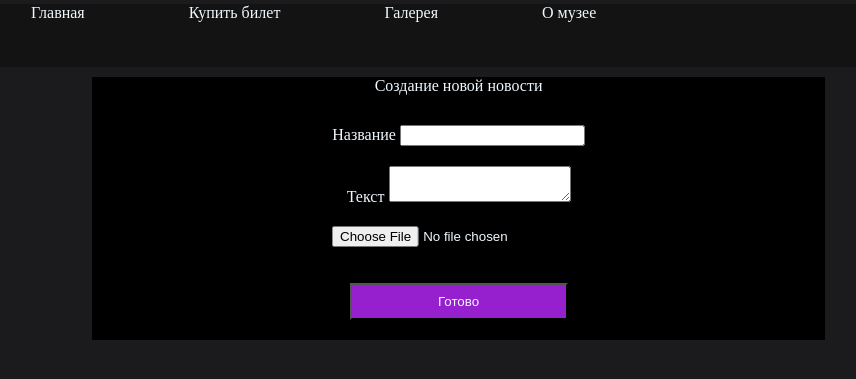
After one commit to AlexShcerban/UP, a PHP site: page /html/create-news.php in a window 1280 px wide. The commit adds this page. Shown: the top 379 px of the page, without its empty margins (227-1083 px from the left). Run offline with PHP 8.4, Linux system fonts and the light colour scheme; the visitor is signed in with stand-in values (Sample User, id 1); data that the repository does not hold is empty.

Commit message:
5 php и бд

```diff
--- a/css/style.css
+++ b/css/style.css
@@ -9,6 +9,9 @@
 body{
     background: #1B1A1C;
     color: aliceblue;
+}
+img {
+    object-fit: cover;
 }
 a{
     color: aliceblue;
@@ -27,6 +30,7 @@ main{
     background: #961FCE;
     text-align: center;
     color: aliceblue;
+    line-height: 30px;
 }
 #header{
     background-color: #141313;
@@ -236,7 +240,7 @@ main{
 }
 #time_form_field{
     margin-right: 0%;
-    width: 95%;
+    width: 88%;
     margin-top: 5px;
 }
 #time_form_field_1{
@@ -428,8 +432,8 @@ main{
 }
 #logic_button{
     margin-left: 147px;
-    margin-top: 10px;
-    margin-bottom: 20px;
+    margin-top: 30px;
+    margin-bottom: 30px;
 }
 #login_exit{
     margin-left: 50%;
@@ -437,3 +441,25 @@ main{
     margin-top: 50px;
     margin-bottom: 50px;
 }
+
+/* Создание нового экспоната */
+#create_h1{
+    transform: translate(-50%, 0%);
+    margin-left: 50%;
+    margin-top: 10px;
+    text-align: center;
+}
+#create_form{
+    justify-content: center;
+    margin-top: 30px;
+}
+.create_field{
+    margin-top: 20px;
+    transform: translate(-50%, 0%);
+    margin-left: 50%;
+    text-align: center;
+}
+#create_button{
+    margin-bottom: 20px;
+    margin-top: 0px;
+}
--- /dev/null
+++ b/html/create-news.php
@@ -0,0 +1,39 @@
+<?php
+
+require_once '../config/connect.php';
+
+?>
+
+
+<!doctype html>
+<html lang = "en">
+<head>
+    <link rel="stylesheet" href="../css/style.css">
+    <meta charset = "UTF-8">
+    <title>Создание новой новости</title>
+</head>
+<body>
+
+<?php include "../html/header.php" ?>
+
+    <main>
+        <div id = "create_h1">Создание новой новости</div>
+        <!-- Создание данных -->
+        <form action="../php/create-new.php" method="post" id = "create_form" enctype = "multipart/form-data">
+            <div class = "create_field">
+                <label for="">Название</label>
+                <input type="text" name = "name"><br>
+            </div>
+            <div class = "create_field">
+                <label for="">Текст</label>
+                <textarea name="description" ></textarea><br>
+            </div>
+            <div class = "create_field">
+                <input type="file" name="photo">
+            </div>
+            <br><br>
+            <button type = "submit" class = "button create_field" id = "create_button">Готово</button>
+        </form>
+    </main>
+</body>
+</html>
--- a/html/exhibit.php
+++ b/html/exhibit.php
@@ -23,7 +23,7 @@
     <main>
         <a href="catalog.php"><div class = "button" id = "exhibit_button">Вернуться к каталогу</div></a>
         <div id = "exhibit_block">
-            <img src="../img/<?= $exhibit[0][1] ?>.png" alt="музейный экспонат, <?= $exhibit[0][0] ?>" id = "exhibit_photo">
+            <img src="../img/<?= $exhibit[0][1] ?>" alt="музейный экспонат, <?= $exhibit[0][0] ?>" id = "exhibit_photo">
             <div id = "exhibit_text_1">
                 Название: <?= $exhibit[0][0] ?><br>
              <!--   Возраст: <?= $name ?><br> -->
--- a/html/news.php
+++ b/html/news.php
@@ -28,7 +28,7 @@
         <a href="../index.php"><div class = "button" id = "exhibit_button">Вернуться к новостям</div></a>
         <div id = "exhibit_block">
             <div id = "news_name_1"><?= $new[0][0] ?></div>
-            <img src="../img/<?= $new[0][2] ?>.png" alt="Музейный экспонат, <?= $new[0][0] ?>" id = "exhibit_photo">
+            <img src="../img/<?= $new[0][2] ?>" alt="Музейный экспонат, <?= $new[0][0] ?>" id = "exhibit_photo">
             <div id = "exhibit_text_2"><?= $new[0][3] ?></div>
 
             <!-- Дополнительные новости -->
@@ -38,7 +38,7 @@
                 for ($i=0; $i < $count; $i++) { ?>
                     <a href="news.php?id_news=<?= $news[$i][0] ?>">
                         <div class = "news_any">
-                            <img src="../img/<?= $news[$i][2] ?>.png" alt="Новости" class = "news_any_photo">
+                            <img src="../img/<?= $news[$i][2] ?>" alt="Новости" class = "news_any_photo">
                             <div class = "news_any_text"><?= $news[$i][1] ?></div>
                         </div>
                     </a>
```
Also changed, not shown: html/catalog.php (+4 -4 lines), html/createpage.php (added, +39 -0 lines), html/time-work.php (+12 -6 lines), index.php (+16 -8 lines), php/create-new.php (added, +20 -0 lines), php/create.php (added, +20 -0 lines), php/createtime.php (added, +11 -0 lines), img/Alex_schertom2002_a_large_luminous_ball_hangs_over_a_crowd_of_p_684b9c42-abb4-4b4d-997d-6f82c362e087.png (added), img/Alexandr183_samurai_girl_in_a_red_robe_and_with_a_fox_mask_in_f_61dedc44-a022-478b-a328-a7894842aa0a.png (added), img/Screenshot_20200525-101757.png (added), img/search_images.jpg (added), img/АК-47.png (added), img/винторез.jpg (added), img/огонь.png (added), 1 more files.
